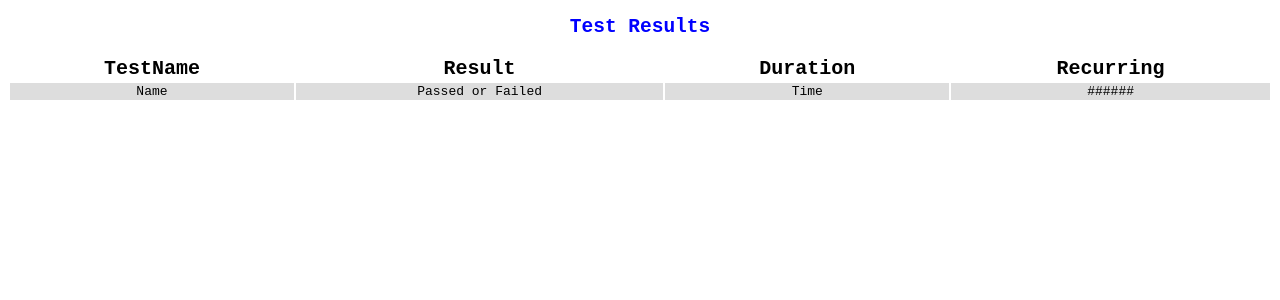
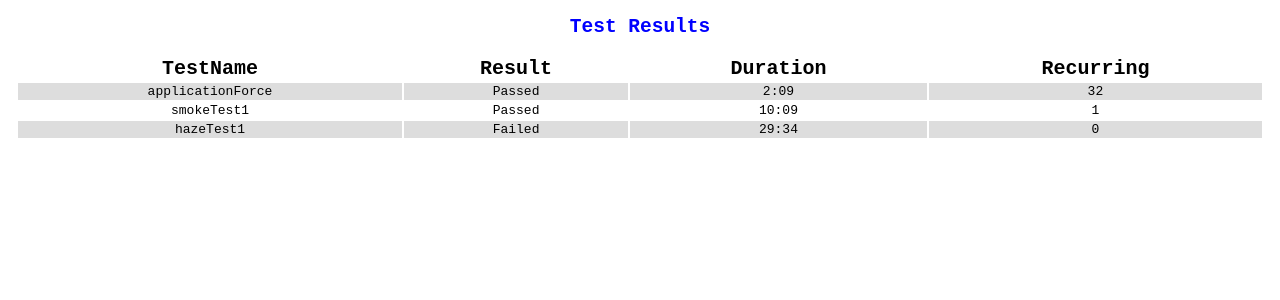
Before and after one commit to Alexandria-Davis/test-dashboard, an Angular app in the folder test-dashboard/: page /failures in a window 1280 px wide. Shown: the top 300 px of the page. Built offline with nearby package versions, Linux system fonts and the light colour scheme.

Commit message:
failures page working with 'dummy' values

```diff
--- a/test-dashboard/src/app/failures/failures.component.html
+++ b/test-dashboard/src/app/failures/failures.component.html
@@ -6,23 +6,58 @@
 <h1>
   Test Results
 </h1>
-<table id="table" style ="width:100%">
+
+<head>
+  <script>
+    function loadMe() {
+      var tab = document.getElementById("fly");
+      alert(tab);
+      var row = tab.insertRow();
+      var cell1 = row.insertCell();
+      var cell2 = row.insertCell();
+      var cell1 = row.insertCell();
+      var cell2 = row.insertCell();
+      cell1.innerHTML = "this is a newline";
+      cell2.innerHTML = "this is a newline too";
+  }
+
+  </script>
+</head>
+
+<body>
+
+  <!-- <input id="clickMe" type="button" value="clickme" onclick="loadMe()" /> -->
+
+  <table id="fly" style ="width:100%">
     <tr id = "header">
       <th>TestName</th>
       <th>Result</th>
       <th>Duration</th>
       <th>Recurring</th>
     </tr>
-  <tr>
-    <td>Name</td>
-    <td>Passed or Failed</td>
-    <td>Time</td>
-    <td>######</td>
+  <tr *ngFor="let out of results">
+    <td>{{ out.testName }}</td>
+    <td>{{ out.result }}</td>
+    <td>{{ out.time }}</td>
+    <td>{{ out.failures }}</td>
   </tr>
-
 
 </table>
 
 
+<!-- <script language="text/JavaScript">
+  function loadMe() {
+    var tab = document.getElementById("table");
+    var row = table.insertRow(0);
+    var cell1 = row.insertCell(0);
+    var cell2 = row.insertCell(1);
+    var cell1 = row.insertCell(2);
+    var cell2 = row.insertCell(3);
+    cell1.innerHTML = "this is a newline";
+    cell2.innerHTML = "this is a newline too";
+}
 
+</script> -->
+
+</body>
 </html>
--- a/test-dashboard/src/app/failures/failures.component.ts
+++ b/test-dashboard/src/app/failures/failures.component.ts
@@ -1,5 +1,4 @@
 import { Component, OnInit, Input, Output, EventEmitter } from '@angular/core';
-
 
 
 @Component({
@@ -12,14 +11,36 @@ export class FailuresComponent implements OnInit {
   @Output() onyell = new EventEmitter();
 
   testFail;
+  results;
 
-  fireYellEvent(x){
-    this.onyell.emit(x)
-  }
+  // fireYellEvent(x){
+  //   this.onyell.emit(x)
+  // }
   constructor() { }
 
   ngOnInit() {
     this.testFail = 'Test Results';
+
+    this.results = [
+      {
+        testName:"applicationForce",
+       result:"Passed",
+       time:"2:09",
+       failures:"32"
+    },
+    {
+      testName:"smokeTest1",
+     result:"Passed",
+     time:"10:09",
+     failures:"1"
+    },
+    {
+      testName:"hazeTest1",
+     result:"Failed",
+     time:"29:34",
+     failures:"0"
+    }
+  ]
   }
 
 }
```
Lines whose indentation alone changed are shown as unchanged.
